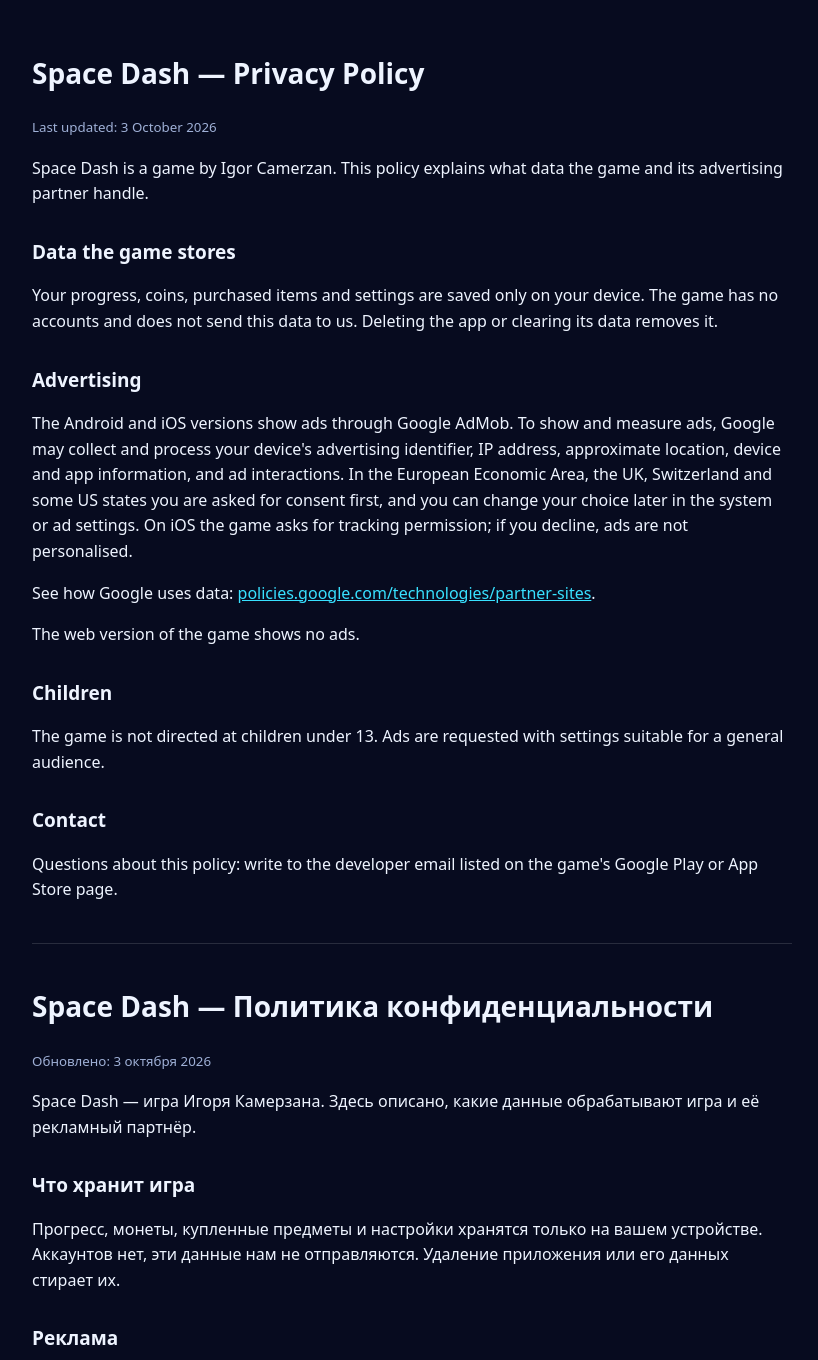
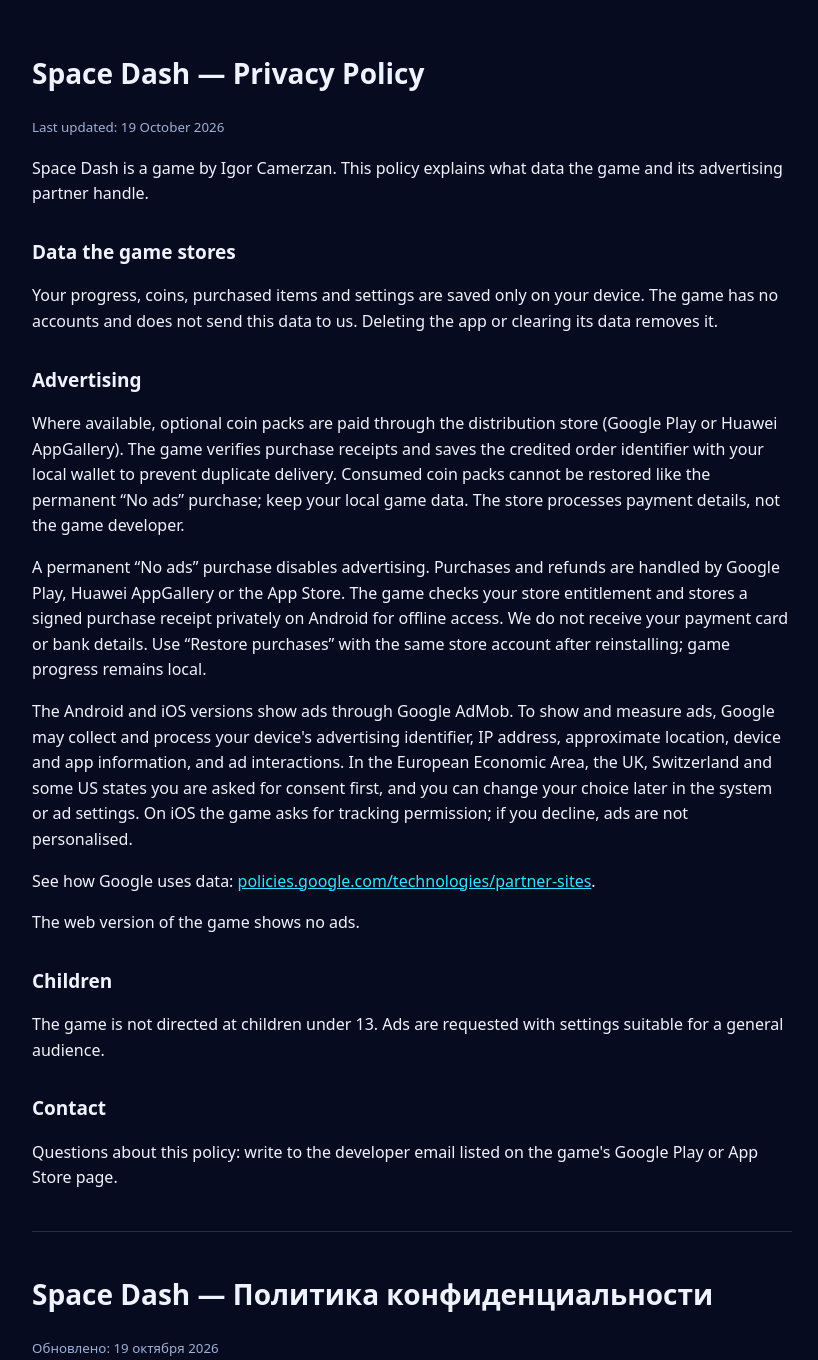
Before and after one commit to philippkamerzan/philippkamerzan.github.io, a plain HTML site: page spacedash-privacy.html in a window 1280 px wide. Shown: the top 1360 px of the page, without its empty margins (228-1046 px from the left). Drawn offline with Linux system fonts and the light colour scheme.

Commit message:
Describe Space Dash store purchases and Huawei receipt handling

```diff
--- a/spacedash-privacy.html
+++ b/spacedash-privacy.html
@@ -16,7 +16,7 @@
 <body>
 <main>
 <h1>Space Dash — Privacy Policy</h1>
-<small>Last updated: 3 October 2026</small>
+<small>Last updated: 19 October 2026</small>
 
 <p>Space Dash is a game by Igor Camerzan. This policy explains what data the game and its advertising partner handle.</p>
 
@@ -24,6 +24,8 @@
 <p>Your progress, coins, purchased items and settings are saved only on your device. The game has no accounts and does not send this data to us. Deleting the app or clearing its data removes it.</p>
 
 <h2>Advertising</h2>
+<p>Where available, optional coin packs are paid through the distribution store (Google Play or Huawei AppGallery). The game verifies purchase receipts and saves the credited order identifier with your local wallet to prevent duplicate delivery. Consumed coin packs cannot be restored like the permanent “No ads” purchase; keep your local game data. The store processes payment details, not the game developer.</p>
+<p>A permanent “No ads” purchase disables advertising. Purchases and refunds are handled by Google Play, Huawei AppGallery or the App Store. The game checks your store entitlement and stores a signed purchase receipt privately on Android for offline access. We do not receive your payment card or bank details. Use “Restore purchases” with the same store account after reinstalling; game progress remains local.</p>
 <p>The Android and iOS versions show ads through Google AdMob. To show and measure ads, Google may collect and process your device's advertising identifier, IP address, approximate location, device and app information, and ad interactions. In the European Economic Area, the UK, Switzerland and some US states you are asked for consent first, and you can change your choice later in the system or ad settings. On iOS the game asks for tracking permission; if you decline, ads are not personalised.</p>
 <p>See how Google uses data: <a href="https://policies.google.com/technologies/partner-sites">policies.google.com/technologies/partner-sites</a>.</p>
 <p>The web version of the game shows no ads.</p>
@@ -37,11 +39,13 @@
 <hr>
 
 <h1>Space Dash — Политика конфиденциальности</h1>
-<small>Обновлено: 3 октября 2026</small>
+<small>Обновлено: 19 октября 2026</small>
 <p>Space Dash — игра Игоря Камерзана. Здесь описано, какие данные обрабатывают игра и её рекламный партнёр.</p>
 <h2>Что хранит игра</h2>
 <p>Прогресс, монеты, купленные предметы и настройки хранятся только на вашем устройстве. Аккаунтов нет, эти данные нам не отправляются. Удаление приложения или его данных стирает их.</p>
 <h2>Реклама</h2>
+<p>Там, где эта возможность доступна, пакеты монет оплачиваются через магазин распространения — Google Play или Huawei AppGallery. Игра проверяет квитанции и сохраняет идентификатор начисленного заказа вместе с локальным кошельком, чтобы не начислять монеты повторно. Использованные пакеты монет не восстанавливаются как постоянная покупка «Без рекламы»; сохраняйте локальные данные игры. Платёжные реквизиты обрабатывает магазин, а не разработчик игры.</p>
+<p>Разовая покупка «Без рекламы» отключает рекламные показы. Оплату и возвраты обрабатывают Google Play, Huawei AppGallery или App Store. Игра проверяет доступ через магазин, а на Android сохраняет подписанную квитанцию в закрытом хранилище для игры без сети. Нам не передаются данные банковской карты или счёта. После переустановки используйте «Восстановить покупки» с тем же аккаунтом магазина; игровой прогресс хранится локально.</p>
 <p>Версии для Android и iOS показывают рекламу через Google AdMob. Для показа и учёта рекламы Google может собирать рекламный идентификатор устройства, IP-адрес, приблизительное местоположение, сведения об устройстве и приложении и действия с рекламой. В ЕЭЗ, Великобритании, Швейцарии и некоторых штатах США сначала запрашивается согласие, его можно изменить позже. На iOS игра спрашивает разрешение на отслеживание; при отказе реклама не персонализируется.</p>
 <p>Как Google использует данные: <a href="https://policies.google.com/technologies/partner-sites">policies.google.com/technologies/partner-sites</a>.</p>
 <p>Веб-версия игры рекламу не показывает.</p>
```
